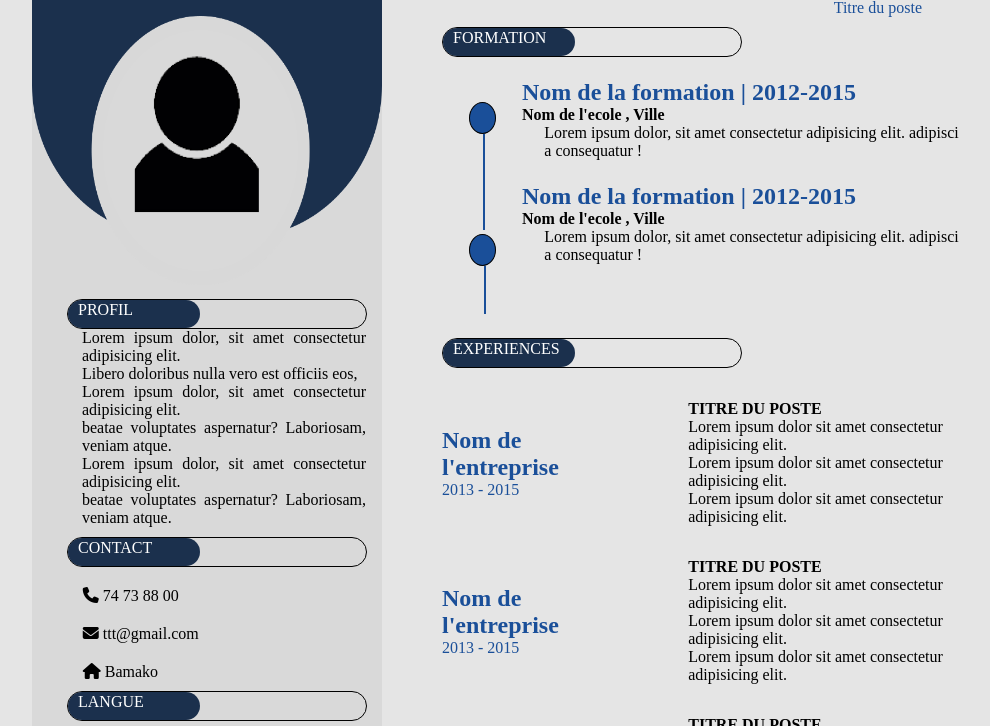
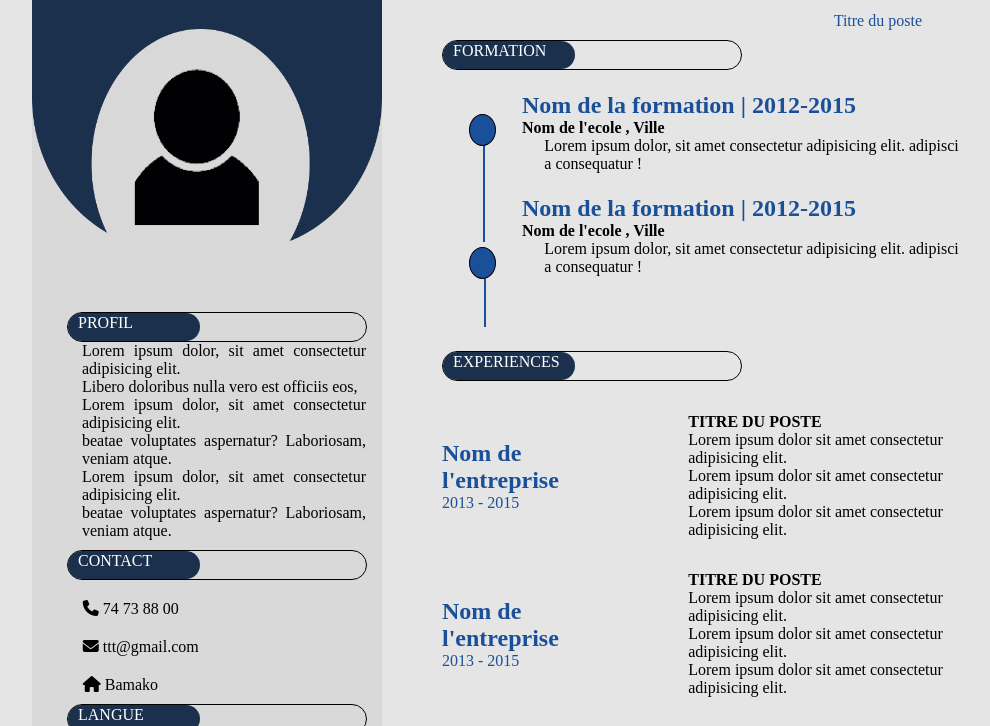
Before and after one commit to ayaya6436/portfoliooooo, a plain HTML site: page index.html in a window 1280 px wide. Shown: the part 65-791 px from the top of the page, without its empty margins (133-1123 px from the left). Drawn offline with Linux system fonts and the light colour scheme.

Commit message:
second commit

```diff
--- a/index.html
+++ b/index.html
@@ -13,7 +13,7 @@
 <body>
     <!-- le contient regroupe l'ensemble des parties -->
     <div class="container">
-<!-- sidebar: barre de gauche qui contient la photo les infos sur contact profil langues -->
+    <!-- sidebar: barre de gauche qui contient la photo les infos sur contact profil langues -->
         <div class="sidebar">
             <div class="photo">
                 <img src="images/photo.png" alt="photo de profil" width="350" height="350">
@@ -284,7 +284,6 @@
 
                     </div>
 
-
                 </div>
 
 
@@ -299,7 +298,7 @@
 
             </div>
             <div class="objectif">Lorem ipsum dolor sit amet consectetur totam molestias
-                laborum veniam .
+                laborum veniam
             </div>
 
 
--- a/style.css
+++ b/style.css
@@ -32,6 +32,7 @@ body {
     width: 950px;
     height: 900px;
     display: flex;
+    margin: 1%;
 
 }
 
@@ -67,7 +68,7 @@ progress,
 .sidebar {
     background-color: var(--color-sidebar);
     width: 350px;
-    height:1200px ;
+    height:1490px ;
 
 
 }
```
